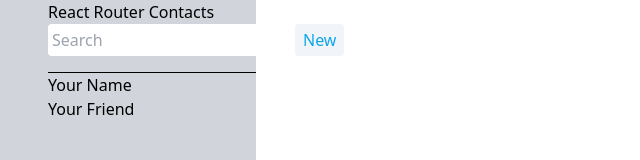
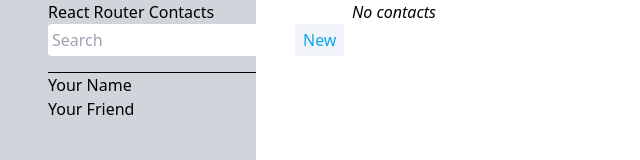
Before and after one commit to SWIC-277/router-demo, a React (Vite) app: page / in a window 1280 px wide. Shown: the top 160 px of the page, without its empty margins (0-640 px from the left). Built offline with nearby package versions, Linux system fonts and the light colour scheme.

Commit message:
Use 'useLoaderData' to render contacts

```diff
--- a/src/main.jsx
+++ b/src/main.jsx
@@ -4,13 +4,14 @@ import { createBrowserRouter, RouterProvider } from "react-router-dom";
 import "./index.css";
 import Contact from "./routes/contact";
 import Error from "./routes/Error";
-import Home from "./routes/Home";
+import Home, { preload as preloadHome } from "./routes/Home";
 
 const router = createBrowserRouter([
   {
     path: "/",
     element: <Home />,
     errorElement: <Error />,
+    loader: preloadHome,
     children: [
       {
         path: "/contacts/:id",
--- a/src/routes/Home.jsx
+++ b/src/routes/Home.jsx
@@ -1,9 +1,17 @@
-import { Outlet } from "react-router-dom";
+import { Link, Outlet, useLoaderData } from "react-router-dom";
 import Button from "../components/FormButton";
 import Nav from "../components/Nav";
 import Search from "../components/Search";
+import { getContacts } from "../services/api.service";
+
+export async function preload() {
+  const contacts = await getContacts();
+  return { contacts };
+}
 
 export default function Home() {
+  const { contacts } = useLoaderData();
+
   return (
     <div className="flex gap-x-24">
       <div className="h-screen w-1/5 bg-gray-300 pl-12">
@@ -15,6 +23,29 @@ export default function Home() {
         <Nav />
       </div>
       <Outlet />
+
+      {contacts.length ? (
+        <ul>
+          {contacts.map((contact) => (
+            <li key={contact.id}>
+              <Link to={`contacts/${contact.id}`}>
+                {contact.first || contact.last ? (
+                  <>
+                    {contact.first} {contact.last}
+                  </>
+                ) : (
+                  <i>No Name</i>
+                )}{" "}
+                {contact.favorite && <span>★</span>}
+              </Link>
+            </li>
+          ))}
+        </ul>
+      ) : (
+        <p>
+          <i>No contacts</i>
+        </p>
+      )}
     </div>
   );
 }
```
